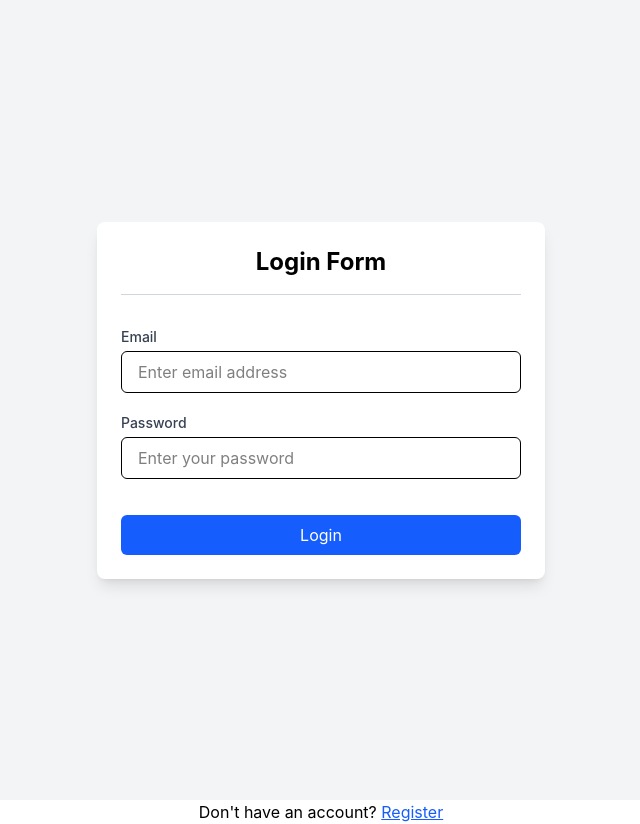
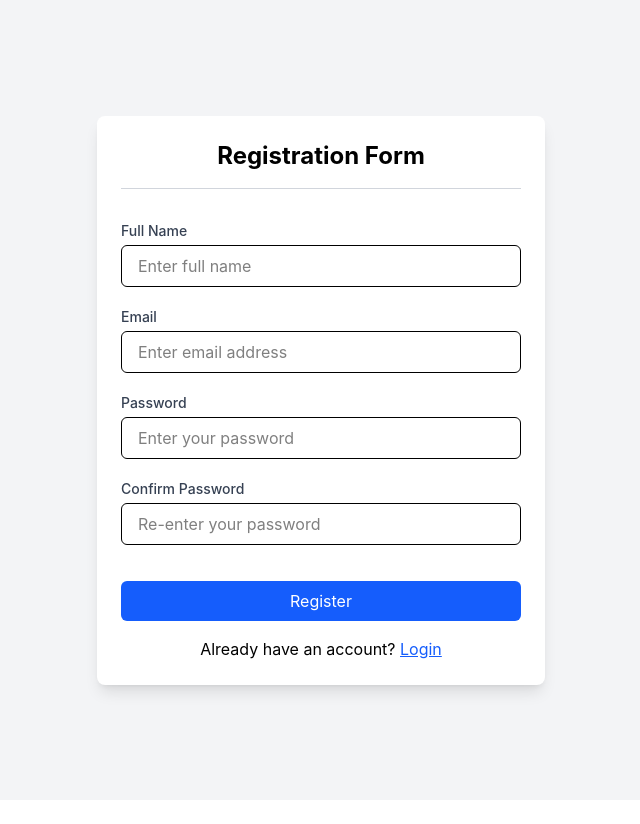
Before and after one commit to genuinelycool/React19FullStack-react19-laravel, a React (Vite) app: page /register in a window 1280 px wide. Shown: the whole page, without its empty margins (319-959 px from the left). After the commit the page ends 800 px from the top, so only its background shows below. Built offline with nearby package versions, Linux system fonts and the light colour scheme.

Commit message:
How to Use React Router | Complete Routing & Navigation Tutorial for Beginners | React 19 - Ep 18

```diff
--- a/src/App.jsx
+++ b/src/App.jsx
@@ -8,53 +8,22 @@ import { Uncontrolled } from "./components/feature/Uncontrolled";
 import { Login } from "./components/feature/Login";
 import { useState } from "react";
 import { Dashboard } from "./components/feature/Dashboard";
+import { Route, Routes } from "react-router";
 
 function App() {
-  // const [showLogin, setShowLogin] = useState(false);
-
   const [page, setPage] = useState(
     localStorage.getItem("token") ? "dashboard" : "login",
   );
 
-  // const firstName = "Programming Fields";
-  // const technology = "React";
-
-  // const user = {
-  //   firstName: "Programming Fields",
-  //   technology: "Full stack Devs.",
-  // };
-
-  // function showAlert() {
-  //   alert("Alert from Parent");
-  // }
-
   return (
     <>
-      {/* <Header />
-      <h1>Hey this is App component!</h1> */}
+      <Routes>
+        <Route path="/login" element={<Login />} />
+        <Route path="/register" element={<Registration />} />
+        <Route path="/dashboard" element={<Dashboard />} />
+      </Routes>
 
-      {/* Passing STATIC PROPS */}
-      {/* <UserCard firstname="Programming Fields" technology="React" /> */}
-
-      {/* Passing DYNAMIC PROPS */}
-      {/* <UserCard firstname={firstName} technology={technology} />
-      <UserCard firstname={user.firstName} technology={user.technology} />
-      <UserCard /> */}
-
-      {/* <Button clickHandle={ () => alert('Alert from Parent') } /> */}
-      {/* <Button clickHandle={showAlert} /> */}
-
-      {/* <Counter /> */}
-
-      {/* <Posts /> */}
-
-      {/* <Registration /> */}
-      {/* <Uncontrolled /> */}
-
-      {/* <Login /> */}
-
-      <div>
-        {/* {showLogin ? <Login /> : <Registration />} */}
+      {/* <div>
 
         {page === "register" && <Registration setPage={setPage} />}
         {page === "login" && <Login setPage={setPage} />}
@@ -85,7 +54,7 @@ function App() {
             )}
           </div>
         )}
-      </div>
+      </div> */}
     </>
   );
 }
--- a/src/components/feature/Dashboard.jsx
+++ b/src/components/feature/Dashboard.jsx
@@ -1,12 +1,15 @@
 import { useEffect, useState } from "react";
+import { useNavigate } from "react-router";
 
 export const Dashboard = ({ setPage }) => {
   const [user, setUser] = useState(null);
+  const navigate = useNavigate();
 
   useEffect(() => {
     getProfile();
   }, []);
 
+  // Profile
   const getProfile = async () => {
     const token = localStorage.getItem("token");
 
@@ -21,7 +24,7 @@ export const Dashboard = ({ setPage }) => {
 
       if (apiResponse.status === 401) {
         localStorage.removeItem("token");
-        setPage("login");
+        navigate("/login");
 
         return;
       }
@@ -43,16 +46,16 @@ export const Dashboard = ({ setPage }) => {
         },
       });
 
-      if (apiResponse.status === 401) {
-        localStorage.removeItem("token");
-        setPage("login");
+      // if (apiResponse.status === 401) {
+      //   localStorage.removeItem("token");
+      //   navigate("/login");
 
-        return;
-      }
+      //   return;
+      // }
 
       await apiResponse.json();
 
-      setPage("login");
+      navigate("/login");
       localStorage.removeItem("token");
     } catch (error) {
       console.error(error);
--- a/src/components/feature/Login.jsx
+++ b/src/components/feature/Login.jsx
@@ -1,6 +1,11 @@
 import { useEffect, useState } from "react";
+import { Link, useNavigate } from "react-router";
 
 export const Login = ({ setPage }) => {
+  const navigate = useNavigate();
+
+  console.log(navigate);
+
   const [errors, setErrors] = useState({});
   const [isFormSubmitted, setIsFormSubmitted] = useState(false);
   const [serverResponse, setServerResponse] = useState({
@@ -82,7 +87,10 @@ export const Login = ({ setPage }) => {
       });
 
       // Set the page for redirection
-      setPage("dashboard");
+      // setPage("dashboard");
+
+      // Navigation
+      navigate("/dashboard");
 
       setIsLoading(false);
     } catch (error) {
@@ -195,6 +203,16 @@ export const Login = ({ setPage }) => {
           </div>
         </form>
 
+        <p className="text-center mt-4">
+          Don't have an account?{" "}
+          <Link
+            to="/register"
+            className="text-blue-600 underline cursor-pointer"
+          >
+            Register
+          </Link>
+        </p>
+
         {/* Server Response */}
         {serverResponse.message && (
           <p
--- a/src/components/feature/Registration.jsx
+++ b/src/components/feature/Registration.jsx
@@ -1,4 +1,5 @@
 import { useEffect, useState } from "react";
+import { Link } from "react-router";
 
 export const Registration = () => {
   const [errors, setErrors] = useState({});
@@ -262,6 +263,13 @@ export const Registration = () => {
           </div>
         </form>
 
+        <p className="text-center mt-4">
+          Already have an account?{" "}
+          <Link to="/login" className="text-blue-600 underline cursor-pointer">
+            Login
+          </Link>
+        </p>
+
         {/* Server Response */}
         {serverResponse.message && (
           <p
--- a/src/main.jsx
+++ b/src/main.jsx
@@ -2,9 +2,12 @@ import { StrictMode } from "react";
 import { createRoot } from "react-dom/client";
 import App from "./App.jsx";
 import "./index.css";
+import { BrowserRouter } from "react-router";
 
 createRoot(document.getElementById("root")).render(
   <StrictMode>
-    <App />
+    <BrowserRouter>
+      <App />
+    </BrowserRouter>
   </StrictMode>,
 );
```
